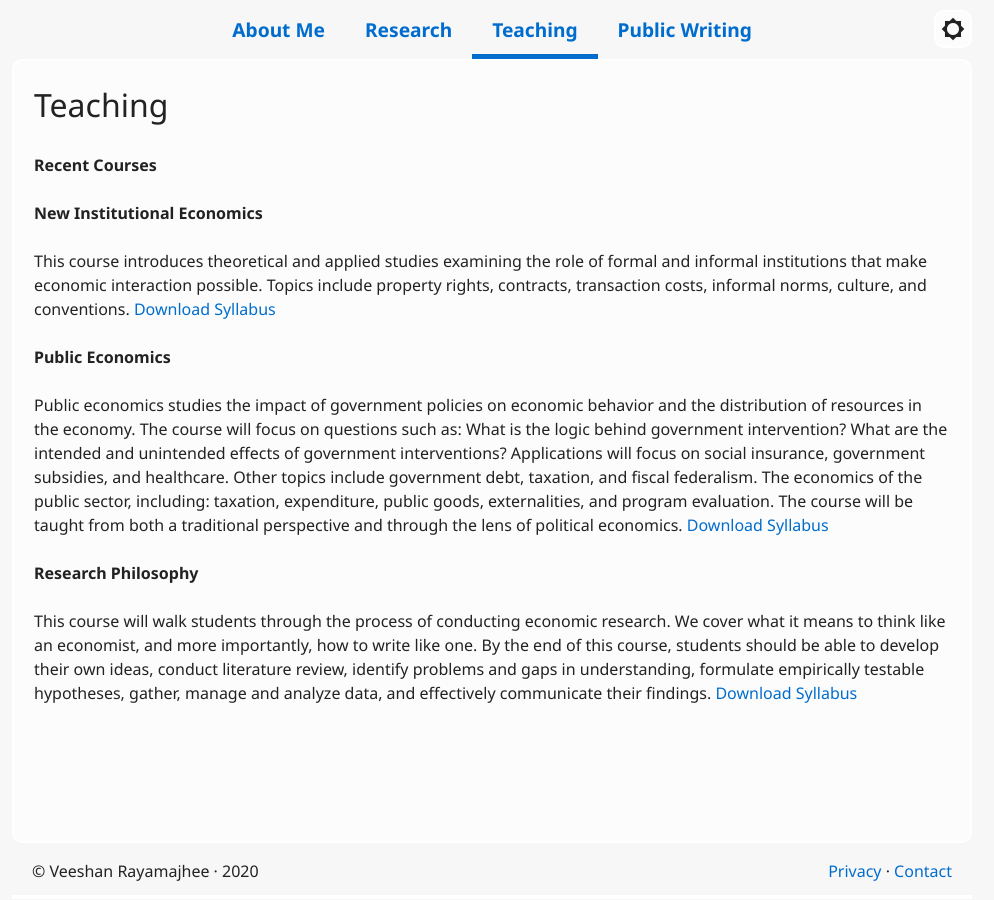
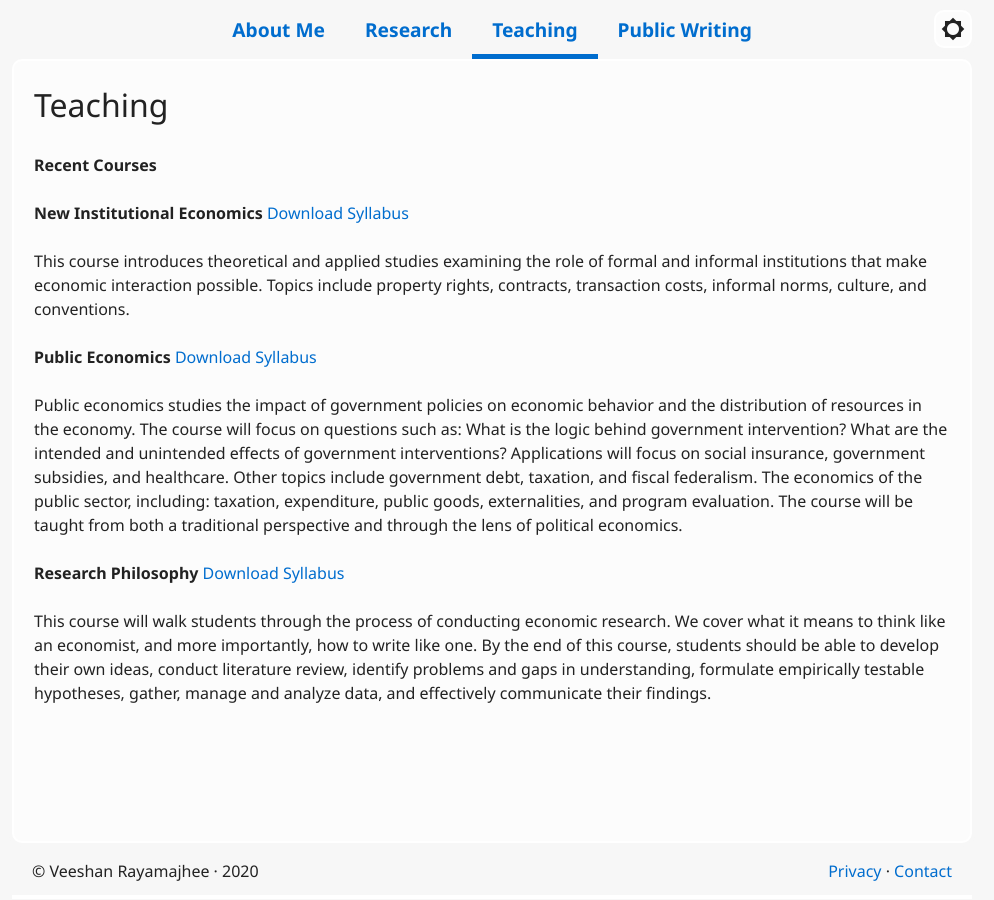
Before and after one commit to veeshanr/veeshanr.github.io, a Jekyll site: the page built from pages/teaching.md, in a window 1280 px wide. Shown: the whole page, without its empty margins (148-1142 px from the left). Built offline with Jekyll 4.4.1, drawn with Linux system fonts in a browser that asks for light colours.

```diff
--- a/pages/teaching.md
+++ b/pages/teaching.md
@@ -7,21 +7,19 @@ title: Teaching
 
 **Recent Courses**
 
-**New Institutional Economics**
+**New Institutional Economics** [Download Syllabus](files/ECON762.pdf)
 
 This course introduces theoretical and applied studies examining the role of formal and informal
 institutions that make economic interaction possible. Topics include property rights, contracts,
 transaction costs, informal norms, culture, and conventions.
-[Download Syllabus](files/ECON762.pdf)
 
 
-**Public Economics**
+**Public Economics** [Download Syllabus](files/ECON470.pdf)
 
 Public economics studies the impact of government policies on economic behavior and the distribution of resources in the economy. The course will focus on questions such as: What is the logic behind government intervention? What are the intended and unintended effects of government interventions? Applications will focus on social insurance, government subsidies, and healthcare. Other topics include government debt, taxation, and fiscal federalism.
 The economics of the public sector, including: taxation, expenditure, public goods, externalities, and program evaluation. The course will be taught from both a traditional perspective and through the lens of political economics.
-[Download Syllabus](files/ECON470.pdf)
 
-**Research Philosophy**
+
+**Research Philosophy** [Download Syllabus](files/AGEC701.pdf)
 
 This course will walk students through the process of conducting economic research. We cover what it means to think like an economist, and more importantly, how to write like one. By the end of this course, students should be able to develop their own ideas, conduct literature review, identify problems and gaps in understanding, formulate empirically testable hypotheses, gather, manage and analyze data, and effectively communicate their findings.
-[Download Syllabus](files/AGEC701.pdf)
```
